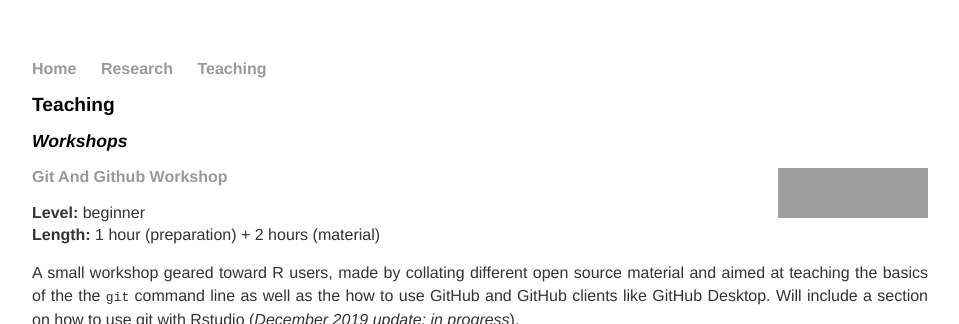
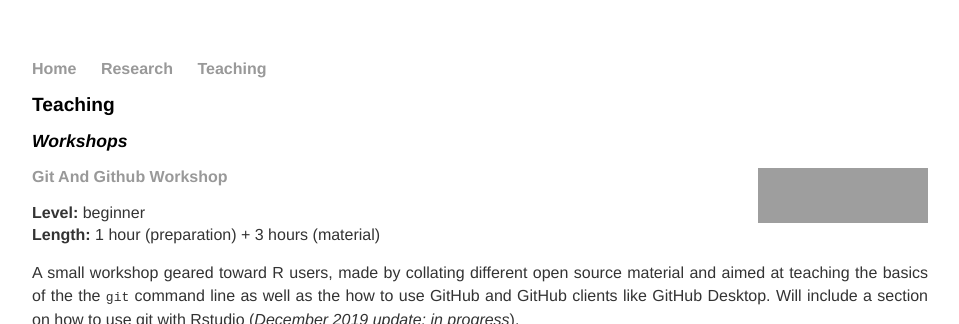
Before and after one commit to lpmi-13/vlucet.github.io, a Jekyll site: the page built from teaching/index.md, in a window 1280 px wide, cut to the strip 0-324 px from the top of the page. Shown: the whole strip, without its empty margins (160-1119 px from the left). Built offline with Jekyll 4.4.1, drawn with Linux system fonts in a browser that asks for light colours; grey boxes are pictures that could not be loaded.

Commit message:
Update index.md

```diff
--- a/teaching/index.md
+++ b/teaching/index.md
@@ -6,10 +6,10 @@ title: Research interests
 # Teaching
 
 ## *Workshops*
-<img align="right" width="150" height="50" src="https://git-scm.com/images/logos/2color-lightbg@2x.png">
+<img align="right" width="170" height="55" src="https://git-scm.com/images/logos/2color-lightbg@2x.png">
 ### [Git And Github Workshop](https://vlucet.github.io/git-and-github-with-r-workshop/)
 **Level:** beginner
-**Length:** 1 hour (preparation) + 2 hours (material)
+**Length:** 1 hour (preparation) + 3 hours (material)
 
 A small workshop geared toward R users, made by collating different open source material and aimed at teaching the basics of the the `git` command line as well as the how to use GitHub and GitHub clients like GitHub Desktop. Will include a section on how to use git with Rstudio (*December 2019 update: in progress*).
 
```
